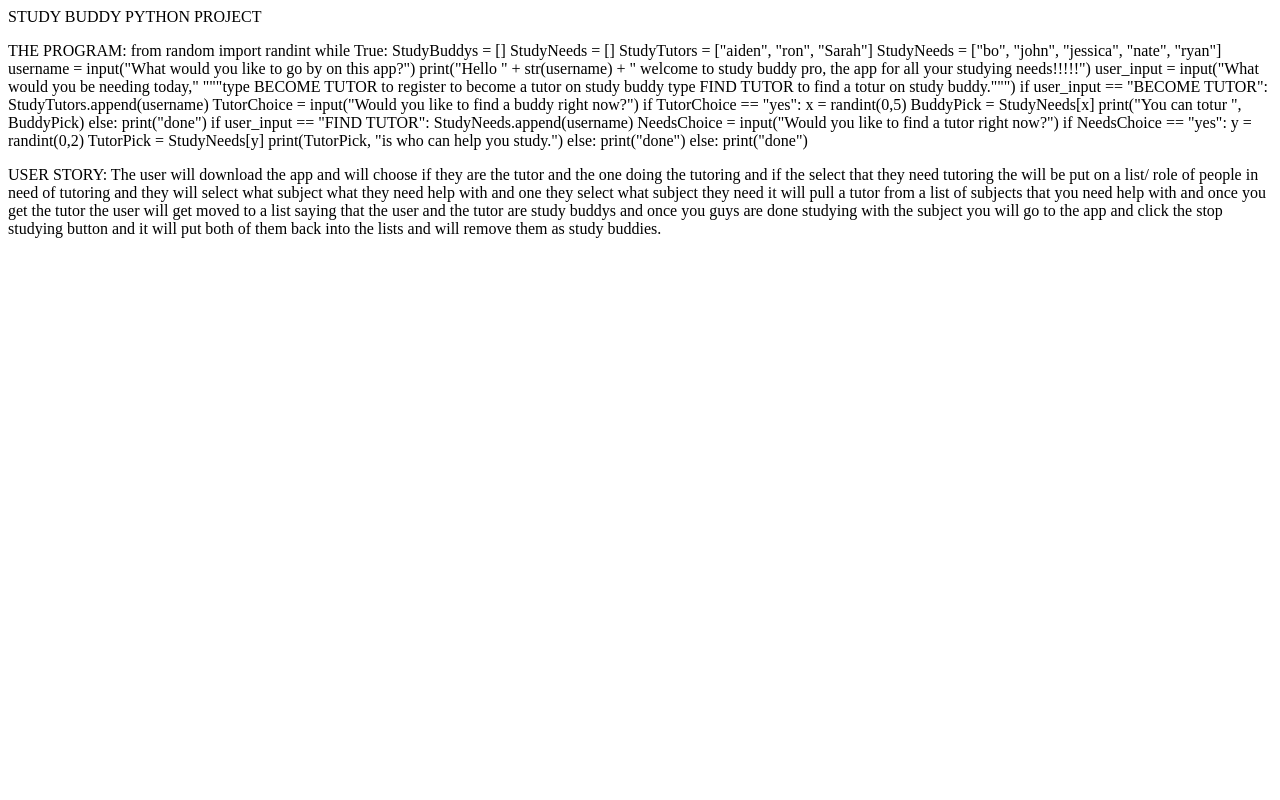
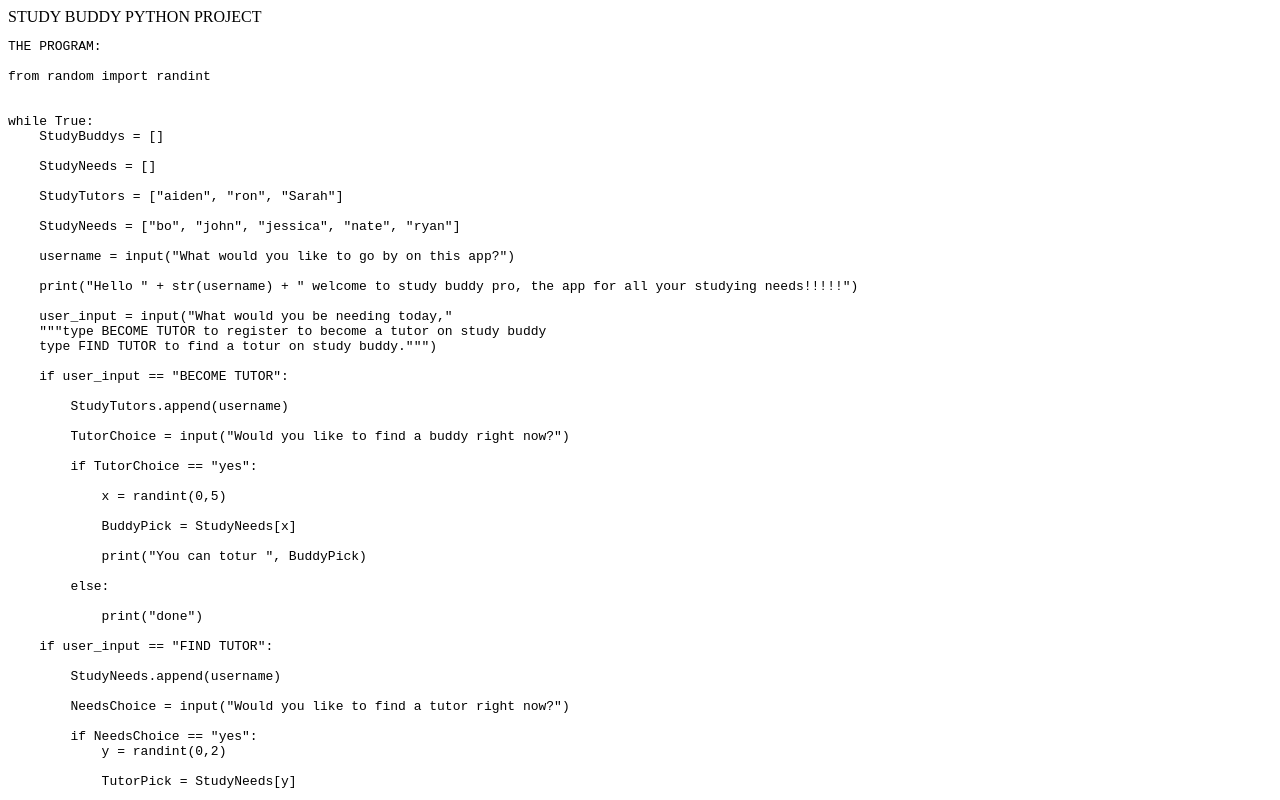
Before and after one commit to kaydenSharkey/kaydenSharkey.github.io, a plain HTML site: page studyBuddy.html in a window 1280 px wide. Shown: the top 800 px of the page. Drawn offline with Linux system fonts and the light colour scheme.

Commit message:
Update studyBuddy.html

```diff
--- a/studyBuddy.html
+++ b/studyBuddy.html
@@ -1,7 +1,7 @@
 <!DOCTYPE html>
 <html>
   <h>STUDY BUDDY PYTHON PROJECT</h>
-  <p>THE PROGRAM:
+  <pre>THE PROGRAM:
 
 from random import randint
 
@@ -57,7 +57,7 @@ while True:
             print("done")
     else:
         print("done")
-</p>
+</pre>
   <p>USER STORY:
 The user will download the app and will choose if they are the tutor and the one doing the
 tutoring and if the select that they need tutoring the will be put on a list/ role of people in need
```
